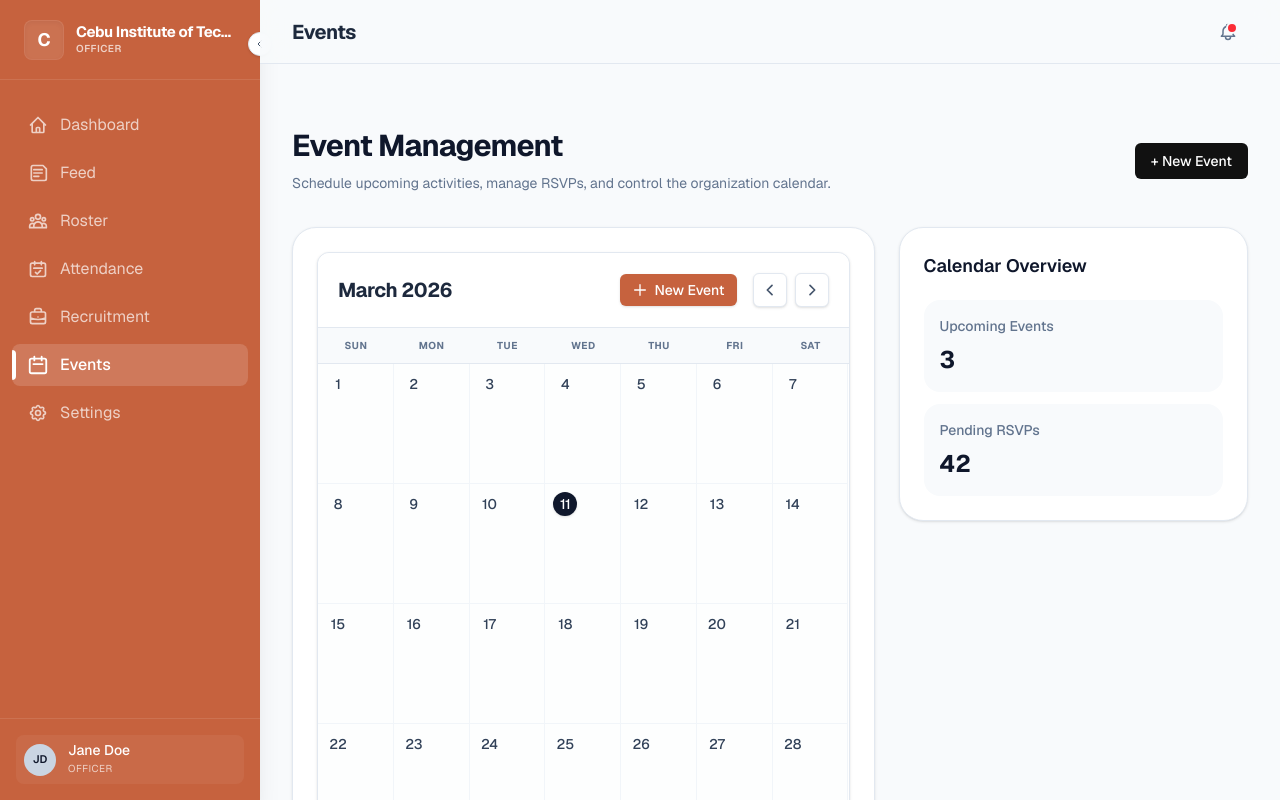
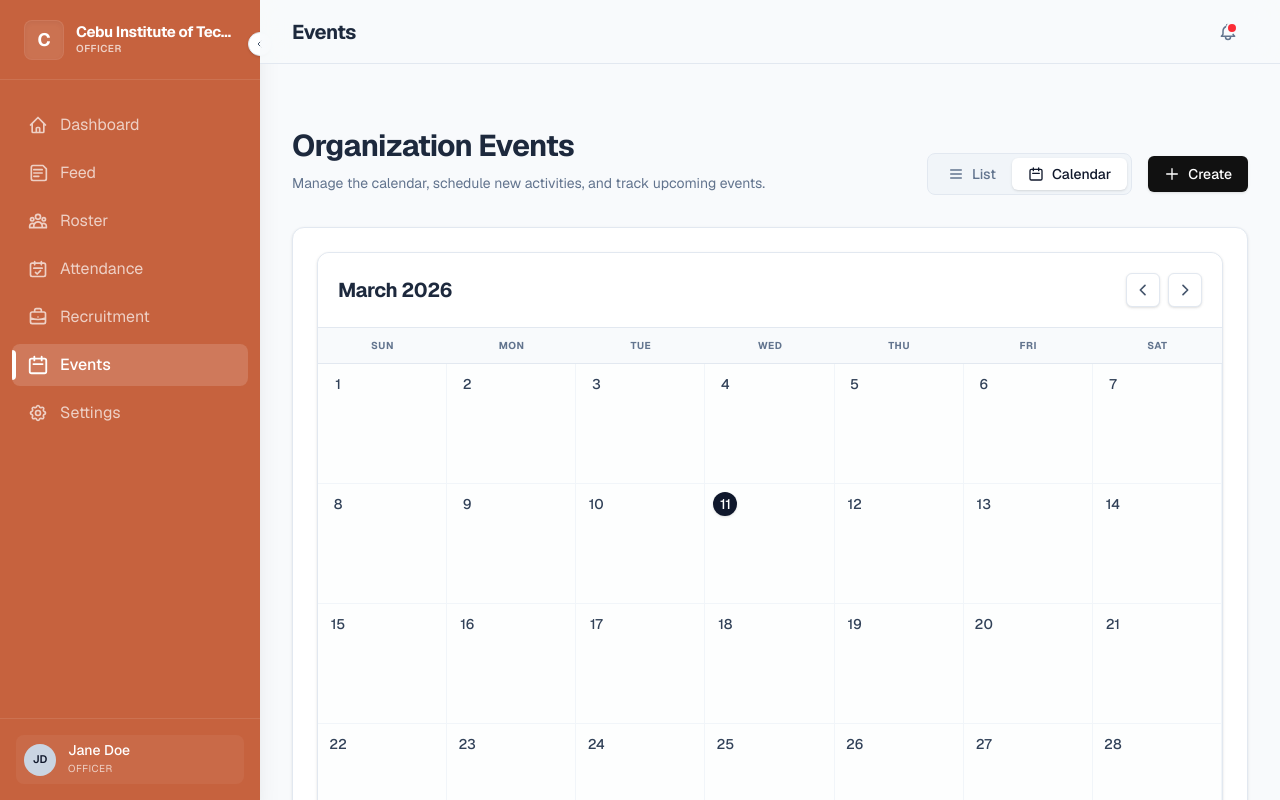
Before and after one commit to kemdav/Salina, a Next.js app: page /officer/events in a window 1280 px wide. Built offline with nearby package versions, Linux system fonts and the light colour scheme.

Commit message:
update: overhaul to officer calendar

```diff
--- a/src/app/officer/events/page.tsx
+++ b/src/app/officer/events/page.tsx
@@ -1,108 +1,109 @@
 'use client';
-
+import { cn } from "@/lib/utils";
 import { useState } from "react";
 import { AuthenticatedShell } from "@/components/templates/authenticated-shell";
 import { EventMonthGrid } from "@/components/organisms/event-month-grid";
+import { EventList } from "@/components/organisms/event-list"; // <-- Import the new list
 import { EventDetailsModal } from "@/components/organisms/event-details-modal";
 import { EventFormModal } from "@/components/organisms/event-form-modal";
 import { Button } from "@/components/atoms/button";
-import { OFFICER_TENANT_BRANDING } from "@/lib/officer-demo-data"; // Make sure this matches your path!
+import { OFFICER_TENANT_BRANDING, upcomingEvents } from "@/lib/officer-demo-data";
 import { CalendarEvent, NewEventPayload } from "@/components/molecules/calendar-day";
-// --- DUMMY DATA ---
-const dummyEvents = [
-    {
-        id: 1,
-        title: "Arduino Workshop Series",
-        date: "2026-05-14", // Ensure this is in the current month you are viewing!
-        day: 14,
-        month: "MAY",
-        time: "8:00 AM - 5:00 PM",
-        location: "CPE Labs",
-        type: "Workshop",
-        status: "Registration Open",
-        description: "Hands-on workshop for members."
-    }
-];
 
 export default function OfficerEventsPage() {
-    // 1. Replace 'any' with 'CalendarEvent'
+    const [viewMode, setViewMode] = useState<"grid" | "list">("grid");
+
     const [selectedEvent, setSelectedEvent] = useState<CalendarEvent | null>(null);
     const [isDetailsModalOpen, setIsDetailsModalOpen] = useState(false);
-
     const [isFormModalOpen, setIsFormModalOpen] = useState(false);
 
-    // 2. Replace 'any' with 'CalendarEvent'
     const handleEventClick = (event: CalendarEvent) => {
         setSelectedEvent(event);
         setIsDetailsModalOpen(true);
     };
 
-    // 3. Replace 'any' with 'NewEventPayload'
     const handleCreateEvent = (data: NewEventPayload) => {
         console.log("Creating new event with payload:", data);
-        alert(`Dummy Event Created:\n${data.title}\nCheck console for full payload!`);
-        // Future: Send to Supabase here
+        alert(`Dummy Event Created:\n${data.title}`);
     };
 
-    // Replace with your actual permission logic later
     const hasEventCreationPowers = true;
 
     return (
         <AuthenticatedShell role="Officer" tenantBranding={OFFICER_TENANT_BRANDING}>
-            <div className="w-full max-w-7xl mx-auto py-8 flex flex-col gap-8">
+            <div className="w-full max-w-5xl mx-auto py-8 animate-in fade-in slide-in-from-bottom-4 duration-500">
 
                 {/* Page Header */}
-                <section className="flex flex-col sm:flex-row justify-between items-start sm:items-center gap-4">
+                <div className="mb-8 flex flex-col sm:flex-row justify-between items-start sm:items-end gap-6">
                     <div>
-                        <h2 className="text-3xl font-bold text-slate-900 tracking-tight font-[family:var(--font-heading)]">
-                            Event Management
+                        <h2 className="text-2xl sm:text-3xl font-bold text-slate-800 tracking-tight font-[family:var(--font-heading)]">
+                            Organization Events
                         </h2>
-                        <p className="text-sm text-slate-500 mt-2 max-w-2xl leading-relaxed">
-                            Schedule upcoming activities, manage RSVPs, and control the organization calendar.
+                        <p className="text-sm text-slate-500 mt-2 max-w-xl leading-relaxed">
+                            Manage the calendar, schedule new activities, and track upcoming events.
                         </p>
                     </div>
 
-                    {/* Only show the 'New Event' button if they have permission */}
+                    <div className="flex items-center gap-4 w-full sm:w-auto">
+                        {/* View Toggle Control */}
+                        <div className="flex items-center bg-slate-100 p-1 rounded-lg border border-slate-200 shrink-0">
+                            <button
+                                onClick={() => setViewMode("list")}
+                                className={cn(
+                                    "px-4 py-1.5 text-sm font-medium rounded-md transition-all flex items-center gap-2",
+                                    viewMode === "list" ? "bg-white text-slate-900 shadow-sm" : "text-slate-500 hover:text-slate-700"
+                                )}
+                            >
+                                <svg className="w-4 h-4" fill="none" stroke="currentColor" viewBox="0 0 24 24"><path strokeLinecap="round" strokeLinejoin="round" strokeWidth={2} d="M4 6h16M4 12h16M4 18h16" /></svg>
+                                List
+                            </button>
+                            <button
+                                onClick={() => setViewMode("grid")}
+                                className={cn(
+                                    "px-4 py-1.5 text-sm font-medium rounded-md transition-all flex items-center gap-2",
+                                    viewMode === "grid" ? "bg-white text-slate-900 shadow-sm" : "text-slate-500 hover:text-slate-700"
+                                )}
+                            >
+                                <svg className="w-4 h-4" fill="none" stroke="currentColor" viewBox="0 0 24 24"><path strokeLinecap="round" strokeLinejoin="round" strokeWidth={2} d="M8 7V3m8 4V3m-9 8h10M5 21h14a2 2 0 002-2V7a2 2 0 00-2-2H5a2 2 0 00-2 2v12a2 2 0 002 2z" /></svg>
+                                Calendar
+                            </button>
+                        </div>
+
+                        {/* Create Button */}
                         {hasEventCreationPowers && (
-                        <Button variant="dark" onClick={() => setIsFormModalOpen(true)}>
-                            + New Event
+                            <Button variant="dark" onClick={() => setIsFormModalOpen(true)} className="flex items-center gap-2 shadow-sm shrink-0">
+                                <svg className="w-4 h-4" fill="none" stroke="currentColor" viewBox="0 0 24 24"><path strokeLinecap="round" strokeLinejoin="round" strokeWidth={2} d="M12 4v16m8-8H4" /></svg>
+                                Create
                             </Button>
                         )}
-                </section>
+                    </div>
+                </div>
 
-                <section className="grid gap-6 xl:grid-cols-[minmax(0,1.25fr)_minmax(320px,0.75fr)]">
-
-                    {/* The Calendar Grid */}
-                    <article className="rounded-3xl border border-slate-200 bg-white p-6 shadow-sm">
+                {/* Conditional View Rendering */}
+                <div className="w-full">
+                    {viewMode === "grid" ? (
+                        <div className="bg-white border border-slate-200 rounded-xl p-4 sm:p-6 shadow-sm">
                             <EventMonthGrid
-                            events={dummyEvents}
+                                events={upcomingEvents}
                                 tenant={OFFICER_TENANT_BRANDING}
                                 canManageEvents={hasEventCreationPowers}
                                 onEventClick={handleEventClick}
                             />
-                    </article>
-
-                    {/* Officer Quick Stats / Side Panel */}
-                    <aside className="space-y-6">
-                        <article className="rounded-3xl border border-slate-200 bg-white p-6 shadow-sm">
-                            <h3 className="text-lg font-semibold text-slate-900">Calendar Overview</h3>
-                            <div className="mt-5 space-y-3">
-                                <div className="rounded-2xl bg-slate-50 p-4">
-                                    <p className="text-sm font-medium text-slate-500">Upcoming Events</p>
-                                    <p className="mt-2 text-2xl font-bold text-slate-900">3</p>
                         </div>
-                                <div className="rounded-2xl bg-slate-50 p-4">
-                                    <p className="text-sm font-medium text-slate-500">Pending RSVPs</p>
-                                    <p className="mt-2 text-2xl font-bold text-slate-900">42</p>
+                    ) : (
+                        <div className="animate-in fade-in duration-300">
+                            <EventList
+                                events={upcomingEvents}
+                                tenant={OFFICER_TENANT_BRANDING}
+                                onEventClick={handleEventClick}
+                            />
                         </div>
-                            </div>
-                        </article>
-                    </aside>
-
-                </section>
+                    )}
                 </div>
 
-            {/* Hidden Modals */}
+            </div>
+
+            {/* Modals remain exactly the same */}
             <EventDetailsModal
                 event={selectedEvent}
                 tenant={OFFICER_TENANT_BRANDING}
--- /dev/null
+++ b/src/components/organisms/event-list.tsx
@@ -0,0 +1,68 @@
+import { CalendarEvent, TenantBranding } from "@/components/molecules/calendar-day"; // Adjust path if needed
+import { Badge } from "@/components/atoms/badge";
+
+interface EventListProps {
+    events: CalendarEvent[];
+    tenant: TenantBranding;
+    onEventClick: (event: CalendarEvent) => void;
+}
+
+export function EventList({ events, tenant, onEventClick }: EventListProps) {
+    if (events.length === 0) {
+        return (
+            <div className="flex flex-col items-center justify-center py-16 text-center border border-dashed border-slate-200 rounded-xl bg-slate-50/50">
+                <p className="text-slate-500 font-medium">No upcoming events found.</p>
+            </div>
+        );
+    }
+
+    return (
+        <div className="flex flex-col gap-3">
+            {events.map((event) => (
+                <div
+                    key={event.id}
+                    onClick={() => onEventClick(event)}
+                    className="group flex flex-col sm:flex-row gap-4 p-5 bg-white border border-slate-200 rounded-xl shadow-sm hover:shadow-md hover:border-slate-300 transition-all cursor-pointer"
+                >
+                    {/* Date Block */}
+                    <div
+                        className="flex flex-col items-center justify-center shrink-0 w-16 h-16 rounded-lg text-white shadow-sm"
+                        style={{ backgroundColor: tenant.primaryColor }}
+                    >
+                        <span className="text-[10px] font-bold uppercase tracking-widest opacity-90">{event.month}</span>
+                        <span className="text-2xl font-black leading-none mt-0.5">{event.day}</span>
+                    </div>
+
+                    {/* Event Details */}
+                    <div className="flex flex-col flex-1 justify-center">
+                        <div className="flex flex-wrap items-center gap-2 mb-1.5">
+                            <h4 className="font-bold text-slate-800 text-lg group-hover:text-slate-600 transition-colors">
+                                {event.title}
+                            </h4>
+                            {/* You can swap this for your new StatusBadge if you prefer! */}
+                            <Badge className="bg-slate-100 text-slate-600 border-transparent shadow-none hover:bg-slate-200 font-semibold">
+                                {event.type}
+                            </Badge>
+                        </div>
+
+                        <div className="flex flex-wrap items-center gap-x-4 gap-y-2 text-sm text-slate-500 font-medium">
+                            <span className="flex items-center gap-1.5">
+                                <svg className="w-4 h-4 opacity-70" fill="none" stroke="currentColor" viewBox="0 0 24 24"><path strokeLinecap="round" strokeLinejoin="round" strokeWidth={2} d="M12 8v4l3 3m6-3a9 9 0 11-18 0 9 9 0 0118 0z" /></svg>
+                                {event.time}
+                            </span>
+                            <span className="flex items-center gap-1.5">
+                                <svg className="w-4 h-4 opacity-70" fill="none" stroke="currentColor" viewBox="0 0 24 24"><path strokeLinecap="round" strokeLinejoin="round" strokeWidth={2} d="M17.657 16.657L13.414 20.9a1.998 1.998 0 01-2.827 0l-4.244-4.243a8 8 0 1111.314 0z" /><path strokeLinecap="round" strokeLinejoin="round" strokeWidth={2} d="M15 11a3 3 0 11-6 0 3 3 0 016 0z" /></svg>
+                                {event.location}
+                            </span>
+                        </div>
+                    </div>
+
+                    {/* Action Arrow */}
+                    <div className="flex items-center justify-end sm:justify-center text-slate-300 group-hover:text-slate-800 transition-colors sm:pl-4">
+                        <svg className="w-5 h-5 transition-transform group-hover:translate-x-1" fill="none" stroke="currentColor" viewBox="0 0 24 24"><path strokeLinecap="round" strokeLinejoin="round" strokeWidth={2} d="M9 5l7 7-7 7" /></svg>
+                    </div>
+                </div>
+            ))}
+        </div>
+    );
+}
--- a/src/components/organisms/event-month-grid.tsx
+++ b/src/components/organisms/event-month-grid.tsx
@@ -6,11 +6,11 @@ import { CalendarDayCell, CalendarEvent, TenantBranding } from "@/components/mol
 interface EventMonthGridProps {
     events: CalendarEvent[];
     tenant: TenantBranding;
+    onEventClick?: (event: CalendarEvent) => void;
     canManageEvents?: boolean;
-    onEventClick?: (event: CalendarEvent) => void;
 }
 
-export function EventMonthGrid({ events, tenant, canManageEvents = false, onEventClick }: EventMonthGridProps) {
+export function EventMonthGrid({ events, tenant, onEventClick }: EventMonthGridProps) {
     const [currentDate, setCurrentDate] = useState(new Date(2026, 2, 1));
 
     const year = currentDate.getFullYear();
@@ -37,16 +37,6 @@ export function EventMonthGrid({ events, tenant, canManageEvents = false, onEven
                 </h3>
 
                 <div className="flex items-center gap-4">
-                    {/* Only show this if they are an Officer/Admin */}
-                    {canManageEvents && (
-                        <button
-                            className="px-3 py-1.5 rounded-md text-sm font-medium text-white transition-opacity hover:opacity-90 flex items-center gap-1.5 shadow-sm"
-                            style={{ backgroundColor: tenant.primaryColor }}
-                        >
-                            <svg className="w-4 h-4" fill="none" stroke="currentColor" viewBox="0 0 24 24"><path strokeLinecap="round" strokeLinejoin="round" strokeWidth={2} d="M12 4v16m8-8H4" /></svg>
-                            New Event
-                        </button>
-                    )}
 
                     <div className="flex gap-2">
                         <button onClick={handlePrevMonth} className="p-1.5 sm:p-2 bg-white hover:bg-slate-50 rounded-md border border-slate-200 transition-colors shadow-sm">
```
Also changed, not shown: src/lib/officer-demo-data.ts (+34 -3 lines). Lines whose indentation alone changed are shown as unchanged.
